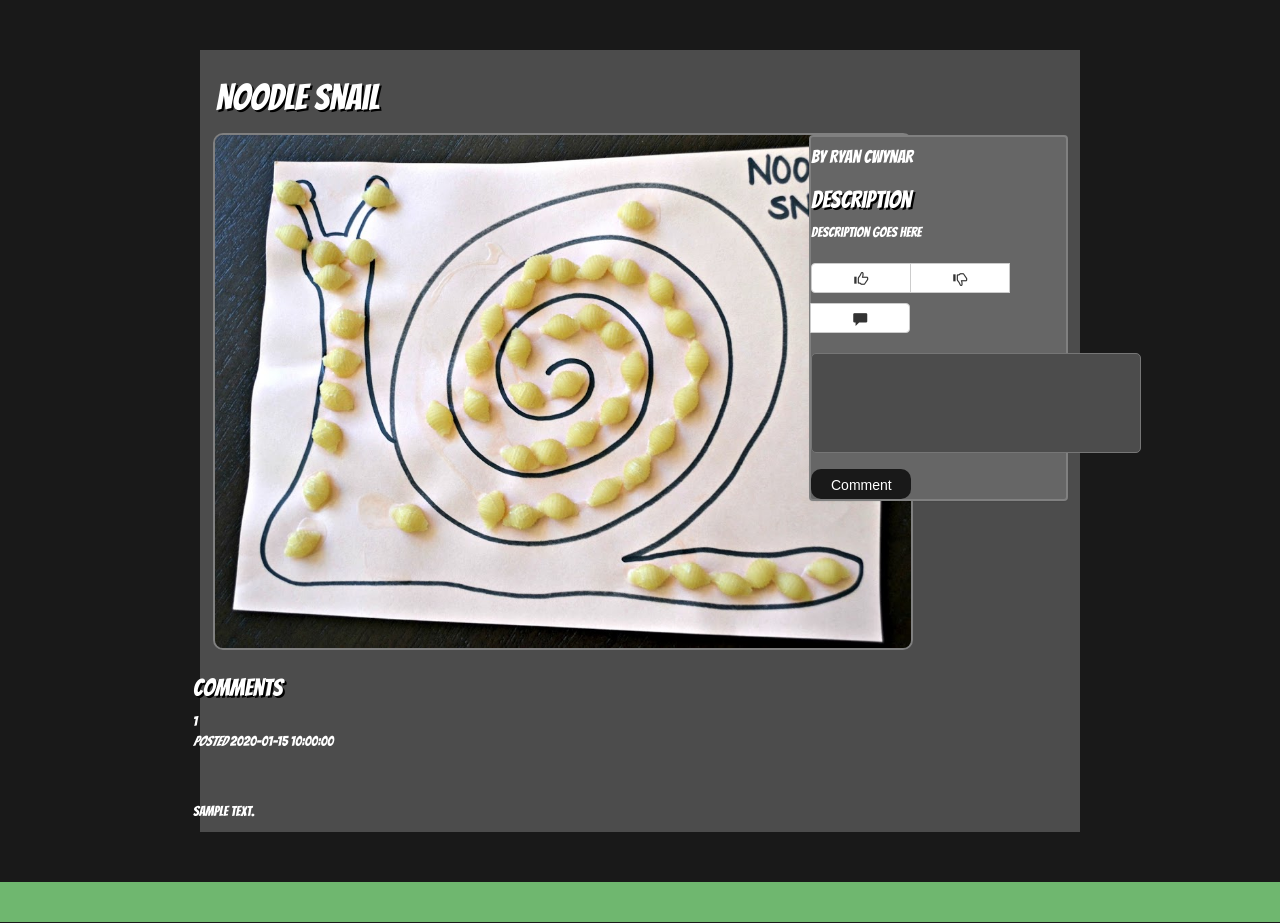
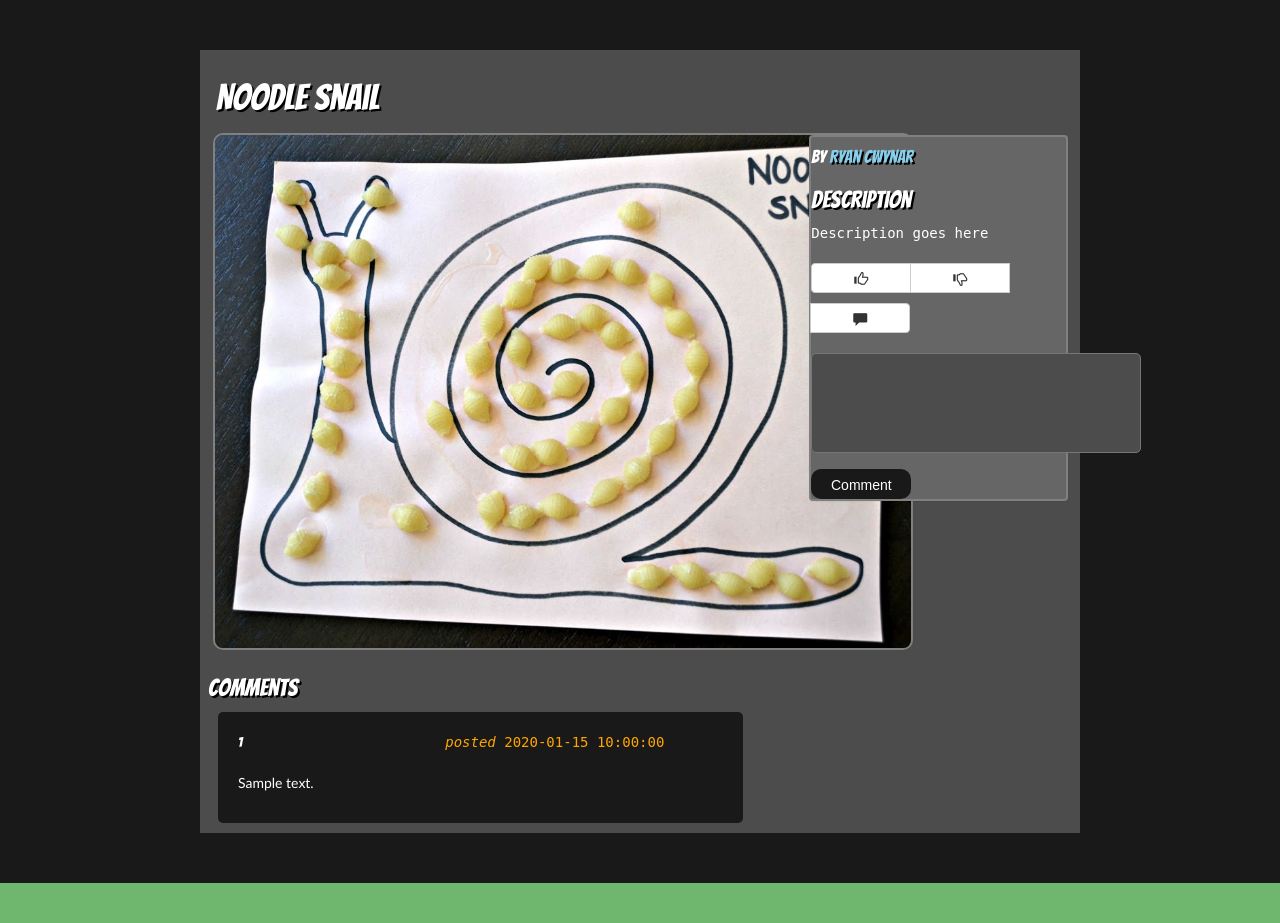
Before and after one commit to kingogruffner/finalp, a PHP site: page /image.php in a window 1280 px wide. Shown: the part 60-983 px from the top of the page. Run offline with PHP 8.4, Linux system fonts and the light colour scheme; tables that the repository leaves empty hold one stand-in row (values such as "Sample post").

Commit message:
additional changes for comments section

```diff
--- a/css/image.css
+++ b/css/image.css
@@ -1,5 +1,9 @@
 h3 {
 	text-shadow: 2px 2px black;
+}
+
+p {
+	font-family: monospace;
 }
 
 textarea {
@@ -9,6 +13,11 @@ textarea {
 	resize: none;
 	border-radius: 5px;
 	color: white;
+}
+
+nameTag {
+	color: skyblue;
+	text-shadow: 2px 2px black;
 }
 
 .btn {
@@ -31,3 +40,27 @@ textarea {
 	height: auto;
 	border: 2px solid grey;
 }
+
+.comment-box {
+	margin-left: 25px;
+	width: 525px;
+	height: auto;
+	padding: 20px;
+	margin-bottom: 4px;
+	background-color: #191919;
+	border-radius: 5px;
+}
+
+.h3Indent {
+	padding-left: 15px;
+}
+
+.dateFont {
+	display: inline;
+	color: orange;
+	margin-left: 200px;
+}
+
+.mainFont {
+	font-family: Calibri;
+}
```
